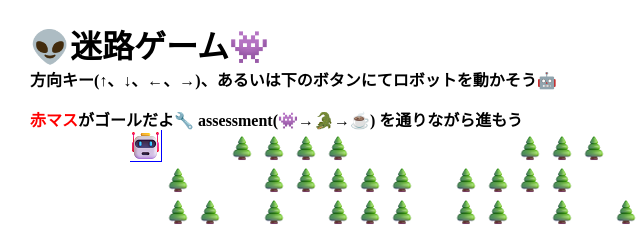
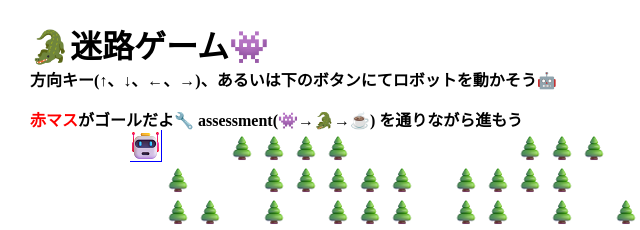
Before and after one commit to HiraikeRyouma/HiraikeRyoma.fnd25, a plain HTML site: page index.html in a window 1280 px wide. Shown: the top 230 px of the page, 70-710 px from the left. Drawn offline with Linux system fonts and the light colour scheme.

Commit message:
Update index.html

```diff
--- a/index.html
+++ b/index.html
@@ -11,7 +11,7 @@
 </head>
 
 <body>
-  <h1> 👽迷路ゲーム👾</h1>
+  <h1> 🐊迷路ゲーム👾</h1>
   <h4> <p>方向キー(↑、↓、←、→)、あるいは下のボタンにてロボットを動かそう🤖</p>
        <p> <font color="red">赤マス</font>がゴールだよ🔧 assessment(👾→🐊→☕) を通りながら進もう</p>
   </h4>
```
